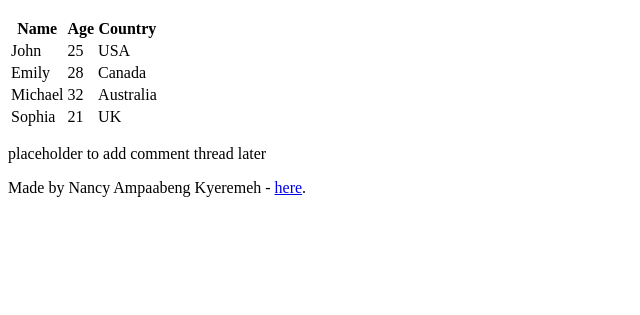
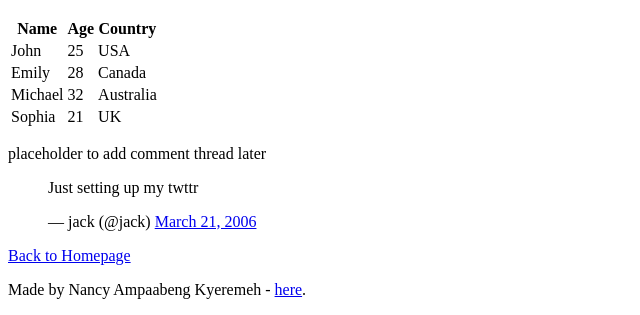
Before and after one commit to Danveil01/My_First_Portfolio, a plain HTML site: page html_basic/tweets.html in a window 1280 px wide. Shown: the part 1005-1320 px from the top of the page, without its empty margins (0-640 px from the left). Before the commit the page ends 1218 px from the top, so only its background shows below. Drawn offline with Linux system fonts and the light colour scheme.

Commit message:
updated the tweets.html

```diff
--- a/html_basic/tweets.html
+++ b/html_basic/tweets.html
@@ -112,6 +112,15 @@
         <aside>
             <p>placeholder to add comment thread later</p>
         </aside>
+
+        <blockquote class="twitter-tweet">
+  <p lang="en" dir="ltr">Just setting up my twttr</p>&mdash; jack (@jack)
+  <a href="https://twitter.com/jack/status/20">March 21, 2006</a>
+</blockquote>
+<script async src="https://platform.twitter.com/widgets.js" charset="utf-8"></script>
+
+<p><a href="index.html">Back to Homepage</a></p>
+
     </main>
     <footer><p>Made by Nancy Ampaabeng Kyeremeh - <a href="https://www.linkedin.com/in/nancy-ampaabeng-kyeremeh-6a29691a5/" target="_blank">here</a>.</p></footer>
 </body>
```
